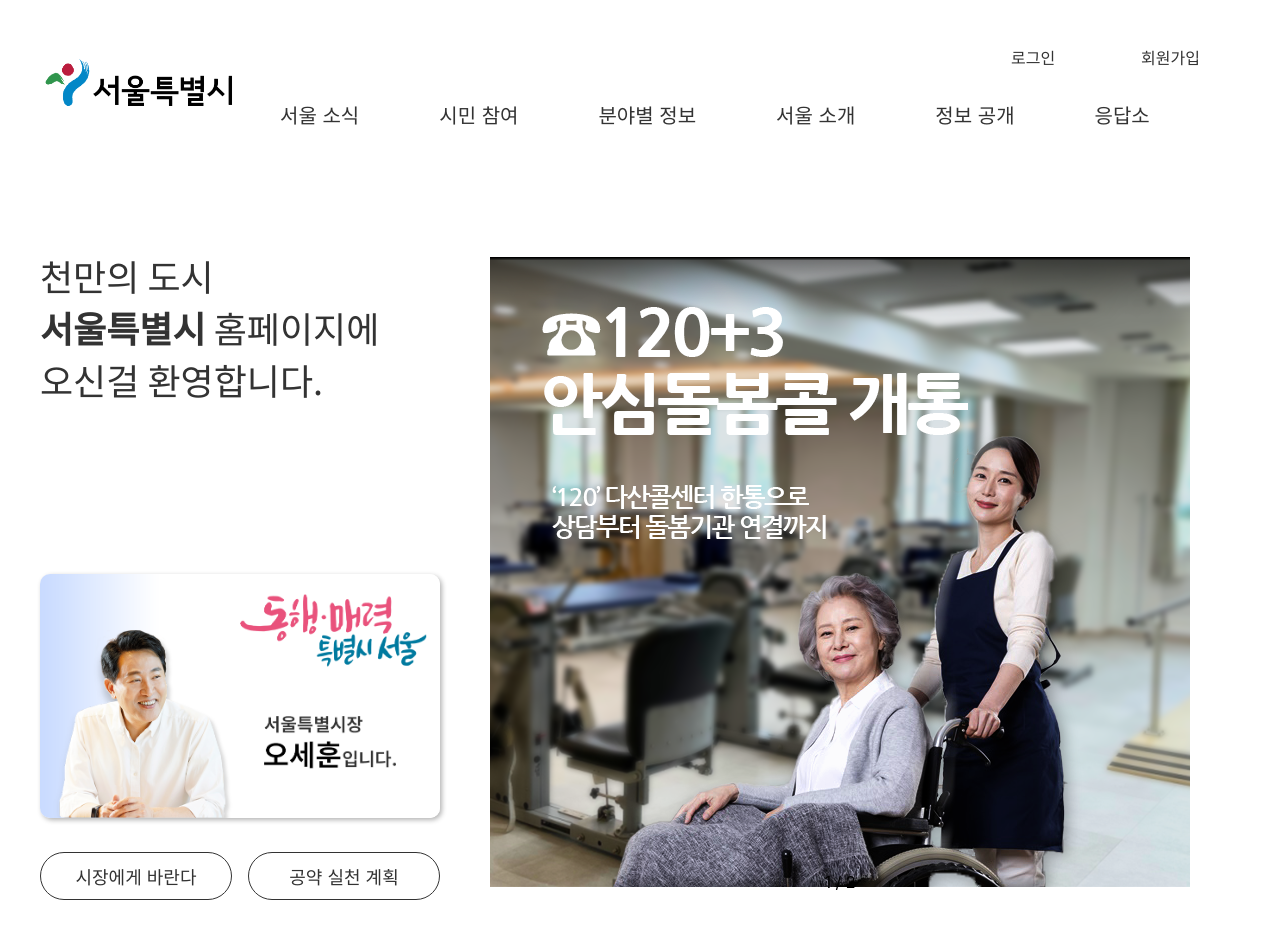
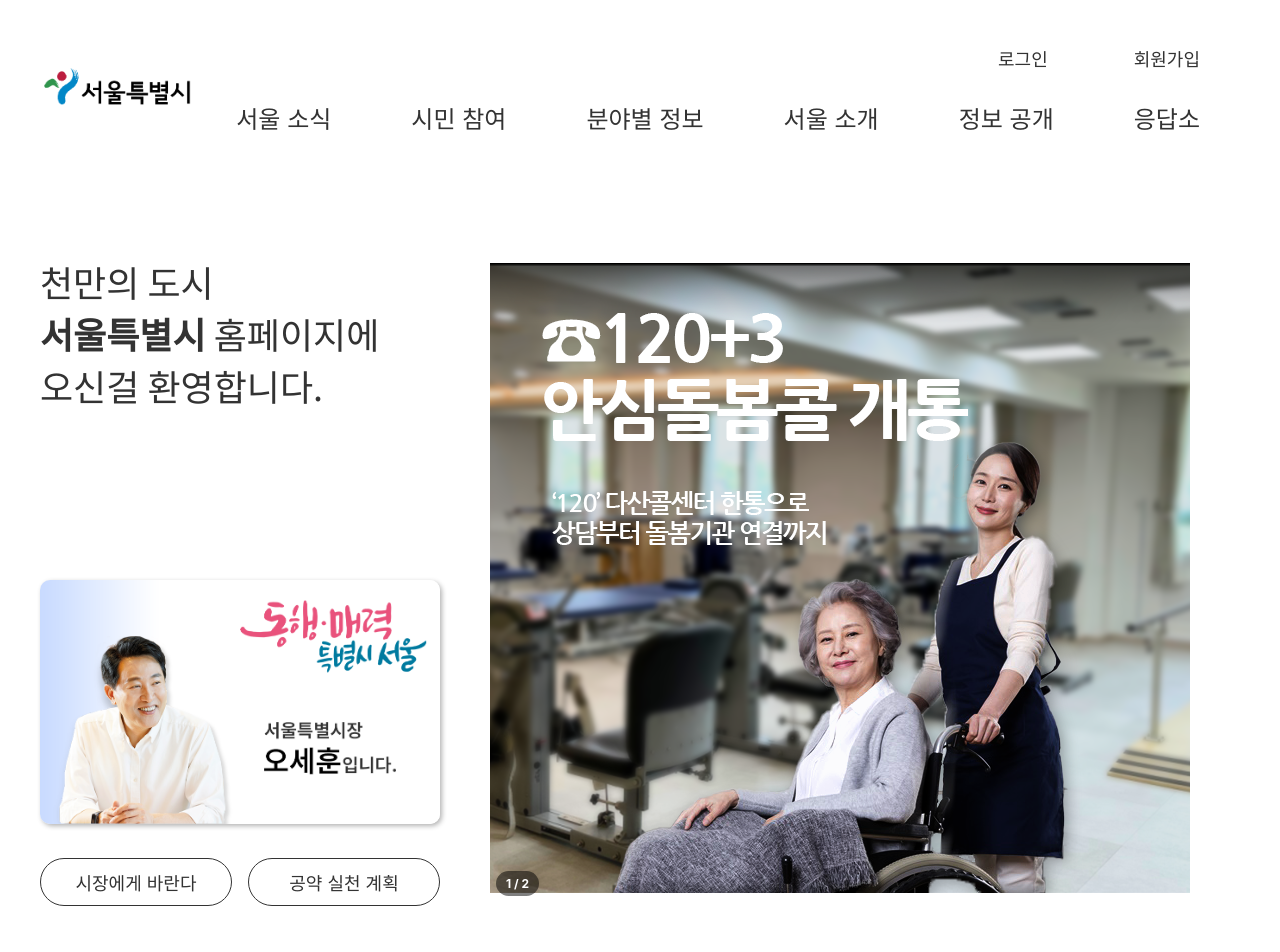
Before and after one commit to kokakokai/seoul.github.io, a plain HTML site: page index.html in a window 1280 px wide. Shown: the top 952 px of the page. Drawn offline with nearby package versions, Linux system fonts and the light colour scheme; a web font is replaced by a local one.

Commit message:
Add files via upload

```diff
--- a/desktop.css
+++ b/desktop.css
@@ -78,7 +78,7 @@
         background-color: unset;
         width: unset;
         height: unset;
-        font-size: 16px;
+        font-size: 18px;
         color: #333;
         padding: unset;
 
@@ -89,7 +89,7 @@
         background-color: unset;
         width: unset;
         height: unset;
-        font-size: 16px;
+        font-size: 18px;
         color: #333;
         padding: unset;
     }
@@ -106,7 +106,7 @@
     }
     header nav .navi .menu>li{
         position: relative;
-        font-size: 20px;
+        font-size: 24px;
         height: unset;
         background-color: unset;
         border-top: unset;
@@ -124,7 +124,7 @@
         overflow: hidden;
         position: absolute;
         top: 100%;
-        left: -7px;
+        left: 0;
         display: block;
         background-color: #0c5a9f;
         opacity: 0;
@@ -132,13 +132,10 @@
         margin-top: unset;
         width: 150px;
     }
-    header nav .navi .menu li:nth-child(3) .sub{
-        left: 0px;
-    }
     header nav .navi .sub>li{
         border: unset;
         display: block;
-        font-size: 18px;
+        font-size: 20px;
         padding: unset;
         background-color: unset;
         border-top: unset;
@@ -584,7 +581,7 @@
         display: none;
         background-color: #fff;
         position: absolute;
-        width: 170px;
+        width: 160px;
         height: 300px;
         top: -470%;
         left: 0;
@@ -599,7 +596,7 @@
         padding: 10px 10px;
     }
     .ft_menu .site .site1_list ul li{
-        font-size: 16px;
+        font-size: 18px;
         text-wrap: nowrap;
         padding: 10px 0;
         list-style: none;
@@ -628,7 +625,7 @@
         display: none;
         background-color: #fff;
         position: absolute;
-        width: 170px;
+        width: 160px;
         height: 300px;
         top: -470%;
         left: 0;
@@ -644,7 +641,7 @@
         overflow: scroll;
     }
     .ft_menu .site .site3_list ul li{
-        font-size: 16px;
+        font-size: 18px;
         text-wrap: nowrap;
         padding: 10px 0;
         list-style: none;
--- a/style.css
+++ b/style.css
@@ -268,6 +268,7 @@ header nav .navi .sub>li{
 }
 .s1 .swiper{
     width: 100%;
+    max-width: 700px;
     overflow: hidden;
     display: flex;
     justify-content: center;
@@ -284,13 +285,41 @@ header nav .navi .sub>li{
 .s1 .swiper-slide img{
     margin: 0 auto;
 }
-.s1 .swiper .swiper-button-next,
-.s1 .swiper .swiper-button-prev{
-
+.s1 .swiper .s1_swiper-button-next,
+.s1 .swiper .s1_swiper-button-prev{
+    width: 50px;
+    z-index: 9999;
+}
+.s1 .swiper .s1_swiper-button-next{
+    position: absolute;
+    top: 50%;
+    right: 6px;
+}
+.s1 .swiper .s1_swiper-button-prev{
+    position: absolute;
+    top: 50%;
+    left: 6px;
+}
+.s1 .swiper .swiper-pause-button{
+    width: 20px;
 }
 .s1 .swiper .swiper-button-next::after,
 .s1 .swiper .swiper-button-prev::after{
 
+}
+.s1 .swiper .swiper-pagination{
+    position: absolute;
+    left: 6px;
+    bottom: 10px;
+}
+.s1 .swiper .swiper-pagination-fraction{
+    width: max-content;
+    background-color: rgba(0,0,0,0.5);
+    color: #fff;
+    font-weight: bold;
+    border-radius: 500px;
+    padding: 5px 10px;
+    font-size: 12px;
 }
 .s1 .mayor{
     margin: 0 auto;
```
